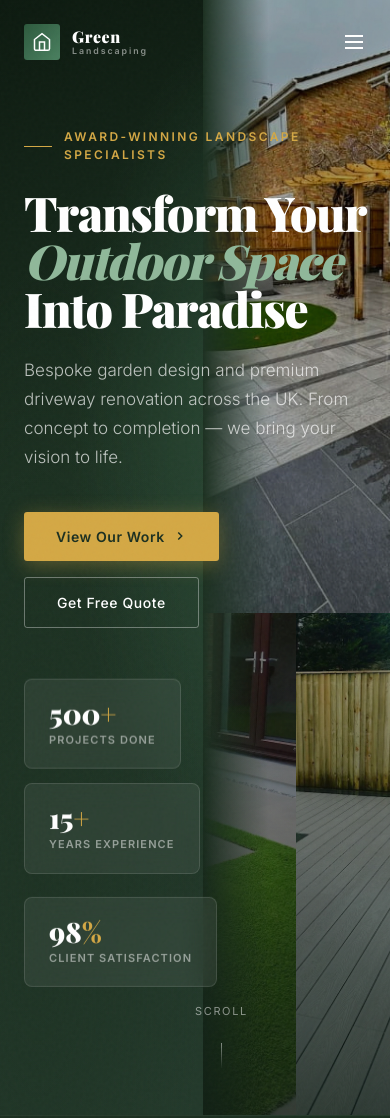
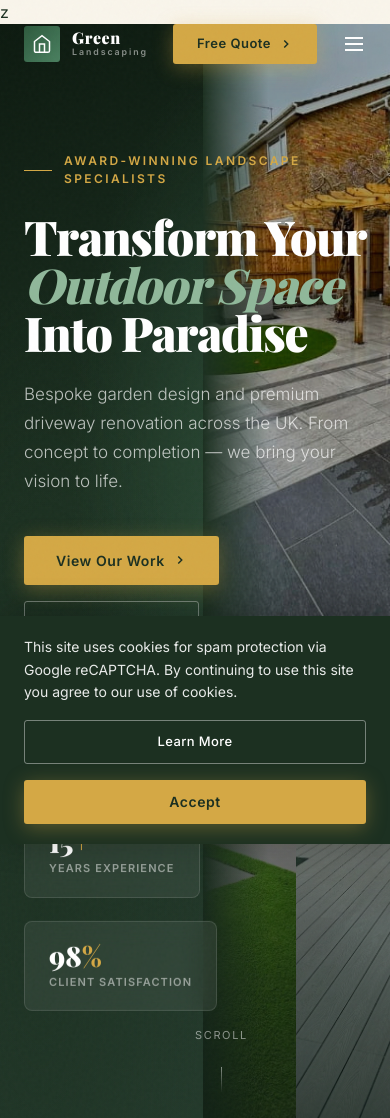
Before and after one commit to 57jf2ws4sh-boop/Landscaping-V1, a plain HTML site: page index.html in a window 390 px wide. Shown: the top 1118 px of the page. Drawn offline with nearby package versions, Linux system fonts and the light colour scheme; a web font is replaced by a local one.

Commit message:
Add cookie consent banner and privacy policy page
- Added sticky fixed-position cookie banner to bottom of page with localStorage persistence
- Banner displays on first visit, disappears after Accept, persists choice across page reloads
- Learn More button opens /privacy-policy in new tab without dismissing banner
- Banner is fully responsive: horizontal layout on desktop, stacked buttons on mobile
- Accept button reuses btn-primary styling (gold, hover effects) for consistency
- Learn More button uses secondary outline style (white border, transparent bg)
- Added placeholder privacy-policy.html page with reCAPTCHA/cookies disclosure
- Cookie message: 'This site uses cookies for spam protection via Google reCAPTCHA. By continuing to use this site you agree to our use of cookies.'

Co-Authored-By: Claude Haiku 4.5 <noreply@anthropic.com>

```diff
--- a/index.html
+++ b/index.html
@@ -6,7 +6,7 @@
   <title>Green Landscaping | Landscaping & Gardening Specialists</title>
   <meta name="description" content="Green Landscaping transforms outdoor spaces with premium garden design, porcelain patios, artificial lawns, and composite decking. Free consultations available.">
   <meta name="robots" content="index, follow">
-  <link rel="canonical" href="https://landscaping-v1.vercel.app/">
+  z<link rel="canonical" href="https://landscaping-v1.vercel.app/">
 
   <!-- Open Graph tags -->
   <meta property="og:type" content="website">
@@ -240,6 +240,50 @@
       box-shadow: 0 8px 30px rgba(212,168,69,0.45);
     }
     .btn-primary:active { transform: translateY(0); }
+
+    /* ── Cookie banner ── */
+    #cookie-banner {
+      position: fixed; bottom: 0; left: 0; right: 0; z-index: 10000;
+      background: #1c3021; color: #fff;
+      padding: 1.25rem 1.5rem; display: flex; align-items: center; justify-content: space-between; gap: 2rem;
+      box-shadow: 0 -4px 30px rgba(0,0,0,0.25);
+      font-family: 'Inter', sans-serif; font-size: 0.875rem; line-height: 1.6;
+    }
+    #cookie-banner p { margin: 0; color: rgba(255,255,255,0.9); }
+    #cookie-banner.hidden { display: none; }
+    .cookie-banner-actions {
+      display: flex; align-items: center; gap: 1rem; flex-shrink: 0;
+    }
+    .cookie-learn-btn {
+      background: transparent; color: #fff; border: 1px solid rgba(255,255,255,0.4);
+      padding: 0.675rem 1.5rem; border-radius: 3px; font-size: 0.8125rem; font-weight: 500;
+      letter-spacing: 0.03em; text-decoration: none; cursor: pointer;
+      transition: border-color 0.2s, background 0.2s;
+    }
+    .cookie-learn-btn:hover {
+      border-color: rgba(255,255,255,0.8); background: rgba(255,255,255,0.05);
+    }
+    .cookie-accept-btn {
+      background: #d4a845; color: #1c3021; border: none; padding: 0.675rem 1.5rem;
+      border-radius: 3px; font-size: 0.875rem; font-weight: 600; letter-spacing: 0.04em;
+      cursor: pointer; transition: background 0.2s, box-shadow 0.2s;
+      box-shadow: 0 4px 20px rgba(212,168,69,0.35);
+    }
+    .cookie-accept-btn:hover {
+      background: #e0c070; box-shadow: 0 6px 25px rgba(212,168,69,0.45);
+    }
+    @media (max-width: 768px) {
+      #cookie-banner {
+        flex-direction: column; align-items: flex-start; gap: 1rem;
+      }
+      .cookie-banner-actions {
+        flex-direction: column; width: 100%;
+      }
+      .cookie-learn-btn, .cookie-accept-btn {
+        width: 100%; text-align: center;
+      }
+    }
+
     .btn-outline {
       display: inline-flex; align-items: center; gap: 0.5rem;
       background: transparent; color: #fff;
@@ -559,6 +603,15 @@
   </style>
 </head>
 <body>
+
+<!-- Cookie Consent Banner -->
+<div id="cookie-banner" class="hidden">
+  <p>This site uses cookies for spam protection via Google reCAPTCHA. By continuing to use this site you agree to our use of cookies.</p>
+  <div class="cookie-banner-actions">
+    <a href="/privacy-policy" target="_blank" rel="noopener" class="cookie-learn-btn">Learn More</a>
+    <button type="button" id="cookie-accept-btn" class="cookie-accept-btn">Accept</button>
+  </div>
+</div>
 
 <!-- ═══ NAVIGATION ═══ -->
 <nav id="navbar">
@@ -1501,6 +1554,20 @@
   }
   applyResponsive();
   window.addEventListener('resize', applyResponsive);
+
+  // ── Cookie consent banner ──
+  (function() {
+    var COOKIE_KEY = 'cookieConsentAccepted';
+    var banner = document.getElementById('cookie-banner');
+    if (!banner) return;
+    if (localStorage.getItem(COOKIE_KEY) !== 'true') {
+      banner.classList.remove('hidden');
+    }
+    document.getElementById('cookie-accept-btn').addEventListener('click', function() {
+      localStorage.setItem(COOKIE_KEY, 'true');
+      banner.classList.add('hidden');
+    });
+  })();
 </script>
 
 </body>
```
Also changed, not shown: privacy-policy.html (added, +57 -0 lines).
